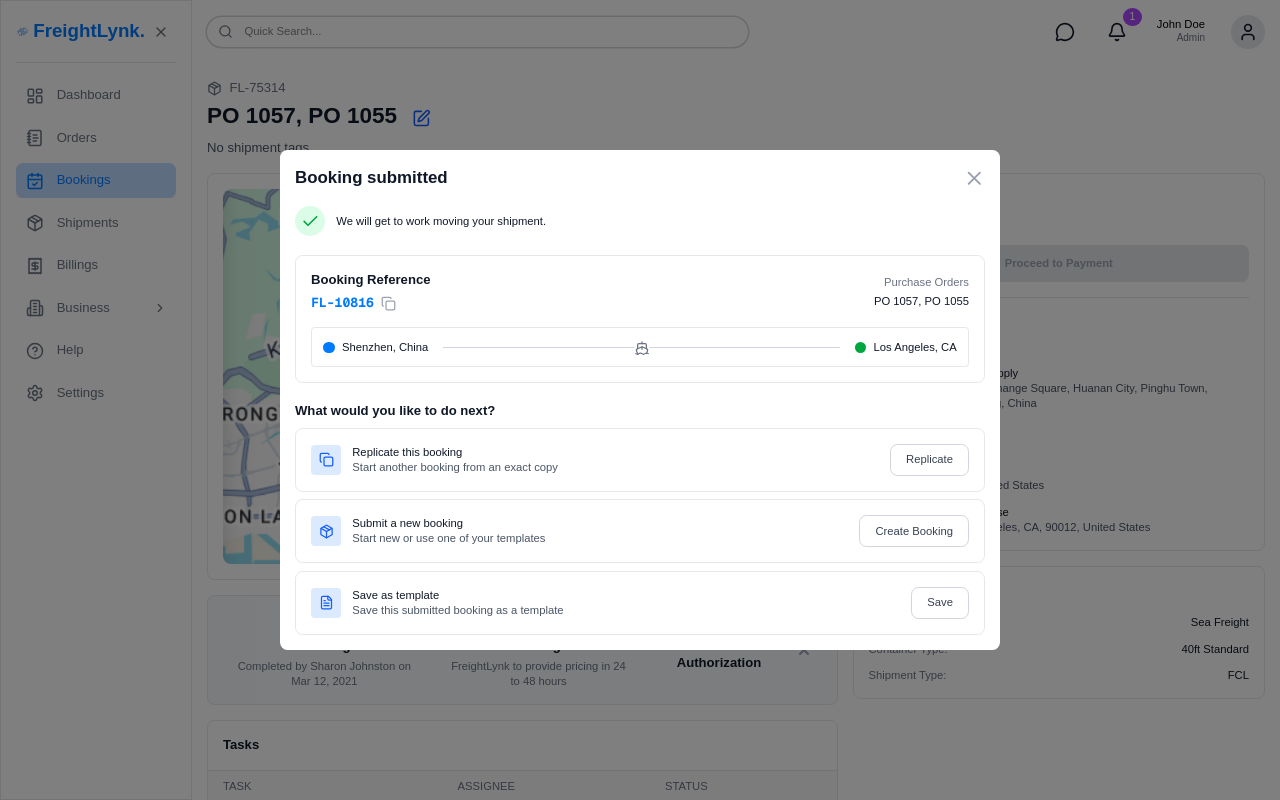
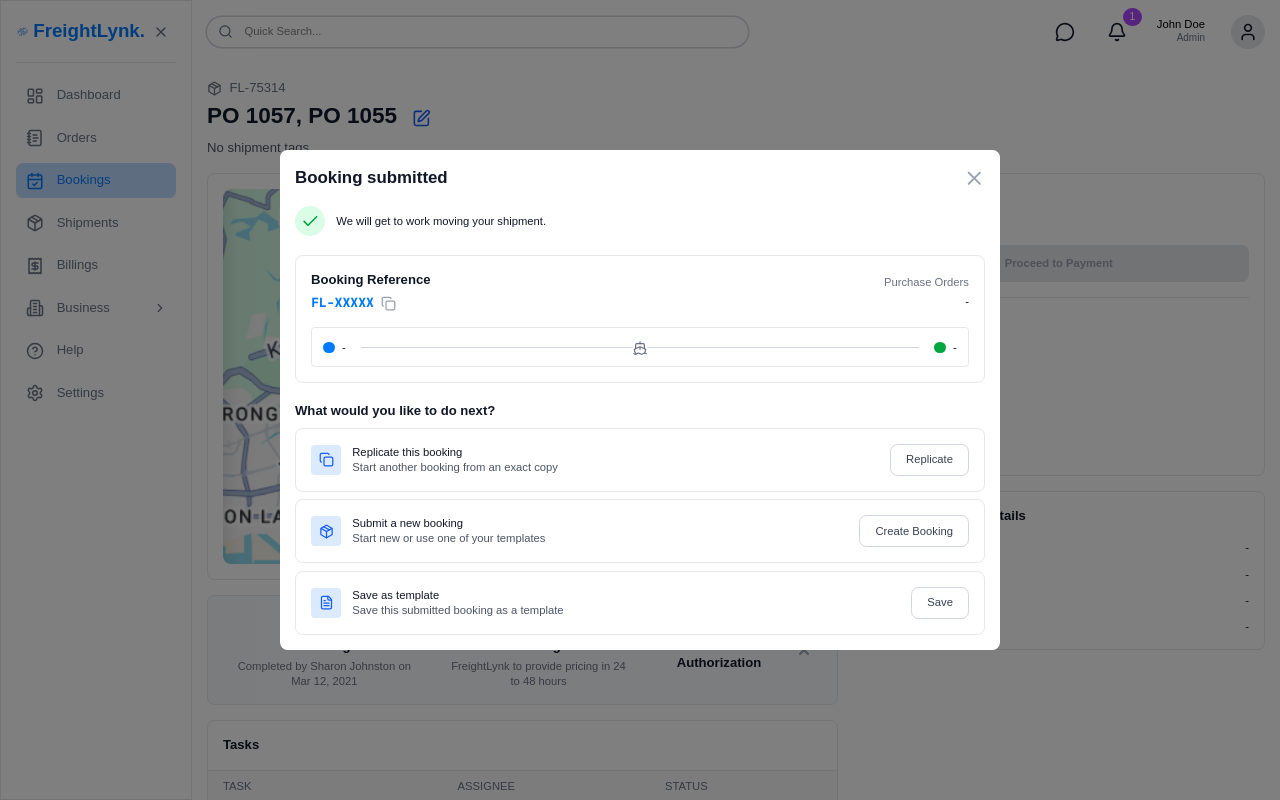
Before and after one commit to yohanimmanuel/FreightLynk, a Next.js app: page /bookings/confirmation in a window 1280 px wide. Built offline with nearby package versions, Linux system fonts and the light colour scheme.

Commit message:
20:21 01/07/2025

```diff
--- a/src/app/components/shipmentsbooking/BookingConfirm.tsx
+++ b/src/app/components/shipmentsbooking/BookingConfirm.tsx
@@ -20,6 +20,8 @@ import {
   X
 } from 'lucide-react';
 import BookingConfirmPopUp from './BookingConfirmPopUp';
+import POSummaryTable from '../purchasesorders/POSummaryTable';
+import { purchaseOrdersData, poDetailsData } from '../purchasesorders/POManagementTable';
 
 // Move zoom handlers outside so both components can use them
 type ZoomSetter = Dispatch<SetStateAction<number>>;
@@ -155,35 +157,53 @@ const BookingReview = () => {
       </div>
       <div className="mb-4">
         <h4 className="text-xs font-semibold text-gray-900 mb-2">Cargo Ready Date</h4>
-        <p className="text-xs text-gray-900">Mar 14, 2021</p>
+        <p className="text-xs text-gray-900">{(() => {
+          if (!bookingFormData?.cargoReadyDate) return 'Not specified';
+          const date = new Date(bookingFormData.cargoReadyDate);
+          return date.toLocaleDateString('en-US', { month: 'short', day: 'numeric', year: 'numeric' });
+        })()}</p>
       </div>
       <div className="space-y-3">
         <div className="flex items-start gap-3">
           <div className="w-2 h-2 bg-blue-400 rounded-full mt-2"></div>
           <div>
-            <p className="text-xs font-medium text-gray-900">Shenzhen Forward Supply</p>
-            <p className="text-xs text-gray-600">C Zone 5th, No. 1 Exchange Square, Huanan City, Pinghu Town, Shenzhen, Guangdong, China</p>
+            <p className="text-xs font-medium text-gray-900">{(() => {
+              const map: Record<string, string> = {
+                'studio-apparel': 'Studio Apparel',
+                'global-trade': 'Global Trade Co',
+              };
+              const val = bookingFormData?.shipperValue as string;
+              return val && map[val as keyof typeof map] ? map[val as keyof typeof map] : '';
+            })()}</p>
+            <p className="text-xs text-gray-500">{bookingFormData?.originLocation}</p>
           </div>
         </div>
         <div className="flex items-start gap-3">
           <div className="w-2 h-2 bg-blue-400 rounded-full mt-2"></div>
           <div>
-            <p className="text-xs font-medium text-gray-900">Shanghai, China</p>
-            <p className="text-xs text-gray-600">Shanghai, China</p>
+            <p className="text-xs font-medium text-gray-900">{bookingFormData?.originPort}</p>
+            <p className="text-xs text-gray-500">{bookingFormData?.originPort}</p>
           </div>
         </div>
         <div className="flex items-start gap-3">
           <div className="w-2 h-2 bg-blue-400 rounded-full mt-2"></div>
           <div>
-            <p className="text-xs font-medium text-gray-900">Los Angeles, CA</p>
-            <p className="text-xs text-gray-600">Los Angeles, CA, United States</p>
+            <p className="text-xs font-medium text-gray-900">{bookingFormData?.destinationPort}</p>
+            <p className="text-xs text-gray-500">{bookingFormData?.destinationPort}</p>
           </div>
         </div>
         <div className="flex items-start gap-3">
           <div className="w-2 h-2 bg-green-400 rounded-full mt-2"></div>
           <div>
-            <p className="text-xs font-medium text-gray-900">Los Angeles Warehouse</p>
-            <p className="text-xs text-gray-600">940 Avila St., Los Angeles, CA, 90012, United States</p>
+            <p className="text-xs font-medium text-gray-900">{(() => {
+              const map: Record<string, string> = {
+                'forward-supply-co': 'Forward Supply Co',
+                'logistics-hub': 'Logistics Hub',
+              };
+              const val = bookingFormData?.consigneeValue as string;
+              return val && map[val as keyof typeof map] ? map[val as keyof typeof map] : '';
+            })()}</p>
+            <p className="text-xs text-gray-500">{bookingFormData?.destinationLocation}</p>
           </div>
         </div>
       </div>
@@ -457,19 +477,19 @@ const BookingReview = () => {
                       <div className="grid grid-cols-2 gap-4 text-xs">
                         <div>
                           <span className="text-gray-500">Origin:</span>
-                          <span className="ml-2 text-gray-900">Your origin data will go here</span>
+                          <span className="ml-2 text-gray-900">{bookingFormData?.originLocation}</span>
                         </div>
                         <div>
                           <span className="text-gray-500">Destination:</span>
-                          <span className="ml-2 text-gray-900">Your destination data will go here</span>
+                          <span className="ml-2 text-gray-900">{bookingFormData?.destinationLocation}</span>
                         </div>
                         <div>
                           <span className="text-gray-500">Weight:</span>
-                          <span className="ml-2 text-gray-900">Your weight data will go here</span>
+                          <span className="ml-2 text-gray-900">{bookingFormData?.weight}</span>
                         </div>
                         <div>
                           <span className="text-gray-500">Volume:</span>
-                          <span className="ml-2 text-gray-900">Your volume data will go here</span>
+                          <span className="ml-2 text-gray-900">{bookingFormData?.volume}</span>
                         </div>
                       </div>
                     </div>
@@ -492,8 +512,11 @@ const BookingReview = () => {
                       <h4 className="text-sm font-semibold text-gray-900">Purchase Orders</h4>
                     </div>
                     <div className="border border-gray-200 rounded-lg p-4">
-                      <p className="text-xs text-gray-600">PO 1057, PO 1055</p>
-                      <p className="text-xs text-gray-500 mt-1">Your PO data values will go here</p>
+                      <POSummaryTable
+                        selectedPOs={bookingData || []}
+                        purchaseOrdersData={purchaseOrdersData}
+                        poDetailsData={poDetailsData}
+                      />
                     </div>
                   </div>
                 )}
@@ -507,19 +530,36 @@ const BookingReview = () => {
 
             {/* Container Details */}
             <div className="bg-white rounded-lg border border-gray-200 p-4 mb-4">
-              <h3 className="text-sm font-semibold text-gray-900 mb-4">Container Details</h3>
+              <h3 className="text-sm font-semibold text-gray-900 mb-4">Cargo & Shipping Details</h3>
               <div className="space-y-3">
                 <div className="flex justify-between">
                   <span className="text-xs text-gray-500">Transport Mode:</span>
-                  <span className="text-xs font-medium text-gray-900">Sea Freight</span>
+                  <span className="text-xs font-medium text-gray-900">{(() => {
+                    const map: Record<string, string> = {
+                      sea: 'Sea Freight',
+                      air: 'Air Freight',
+                      land: 'Land Freight',
+                    };
+                    return map[bookingFormData?.transportModeValue] || bookingFormData?.transportModeValue || '-';
+                  })()}</span>
+                </div>
+                <div className="flex justify-between">
+                  <span className="text-xs text-gray-500">Shipment Type:</span>
+                  <span className="text-xs font-medium text-gray-900">{bookingFormData?.shipmentTypeValue?.toUpperCase() || '-'}</span>
                 </div>
                 <div className="flex justify-between">
                   <span className="text-xs text-gray-500">Container Type:</span>
-                  <span className="text-xs font-medium text-gray-900">40ft Standard</span>
+                  <span className="text-xs font-medium text-gray-900">{(() => {
+                    const type = bookingFormData?.containerTypeValue;
+                    const qty = bookingFormData?.containerQuantity;
+                    if (type && qty) return `${qty} x ${type}`;
+                    if (type) return type;
+                    return '-';
+                  })()}</span>
                 </div>
                 <div className="flex justify-between">
-                  <span className="text-xs text-gray-500">Shipment Type:</span>
-                  <span className="text-xs font-medium text-gray-900">FCL</span>
+                  <span className="text-xs text-gray-500">Incoterm:</span>
+                  <span className="text-xs font-medium text-gray-900">{bookingFormData?.incotermsValue || '-'}</span>
                 </div>
               </div>
             </div>
--- a/src/app/components/shipmentsbooking/BookingConfirmPopUp.tsx
+++ b/src/app/components/shipmentsbooking/BookingConfirmPopUp.tsx
@@ -1,4 +1,4 @@
-import React, { useState } from 'react';
+import React, { useState, useEffect } from 'react';
 import {
   Check,
   Copy,
@@ -18,6 +18,15 @@ interface BookingConfirmProps {
 
 const BookingConfirm: React.FC<BookingConfirmProps> = ({ onClose = () => {} }) => {
   const [selectedNextAction, setSelectedNextAction] = useState<string>('');
+  const [bookingFormData, setBookingFormData] = useState<any>(null);
+  const [bookingData, setBookingData] = useState<any[]>([]);
+
+  useEffect(() => {
+    const formData = sessionStorage.getItem('bookingFormData');
+    if (formData) setBookingFormData(JSON.parse(formData));
+    const poData = sessionStorage.getItem('bookingData');
+    if (poData) setBookingData(JSON.parse(poData));
+  }, []);
 
   const handleActionSelect = (action: string) => {
     setSelectedNextAction(action);
@@ -60,7 +69,7 @@ const BookingConfirm: React.FC<BookingConfirmProps> = ({ onClose = () => {} }) =
               <div>
                 <h3 className="text-sm font-semibold text-gray-900 mb-1">Booking Reference</h3>
                 <div className="flex items-center gap-2">
-                  <span className="text-sm font-mono font-bold text-[#007bff]">FL-10816</span>
+                  <span className="text-sm font-mono font-bold text-[#007bff]">{bookingFormData?.flNumber || 'FL-XXXXX'}</span>
                   <button className="text-gray-400 hover:text-gray-600">
                     <Copy className="w-4 h-4" />
                   </button>
@@ -68,7 +77,7 @@ const BookingConfirm: React.FC<BookingConfirmProps> = ({ onClose = () => {} }) =
               </div>
               <div className="text-right">
                 <div className="text-xs text-gray-500 mb-1">Purchase Orders</div>
-                <div className="text-xs font-medium text-gray-900">PO 1057, PO 1055</div>
+                <div className="text-xs font-medium text-gray-900">{bookingData && bookingData.length > 0 ? bookingData.map(po => `PO ${po.poId.replace(/^PO ?/, '')}`).join(', ') : '-'}</div>
               </div>
             </div>
 
@@ -76,14 +85,14 @@ const BookingConfirm: React.FC<BookingConfirmProps> = ({ onClose = () => {} }) =
             <div className="flex items-center gap-4 bg-white p-3 rounded border border-gray-200">
               <div className="flex items-center gap-2">
                 <div className="w-3 h-3 bg-[#007bff] rounded-full"></div>
-                <span className="text-xs font-medium text-gray-900">Shenzhen, China</span>
+                <span className="text-xs font-medium text-gray-900">{bookingFormData?.originPort || '-'}</span>
               </div>
               <div className="flex-1 border-t border-gray-300 relative">
                 <Ship className="w-4 h-4 text-gray-500 absolute left-1/2 top-0 transform -translate-x-1/2 -translate-y-1/2 bg-white" />
               </div>
               <div className="flex items-center gap-2">
                 <div className="w-3 h-3 bg-green-600 rounded-full"></div>
-                <span className="text-xs font-medium text-gray-900">Los Angeles, CA</span>
+                <span className="text-xs font-medium text-gray-900">{bookingFormData?.destinationPort || '-'}</span>
               </div>
             </div>
           </div>
```
